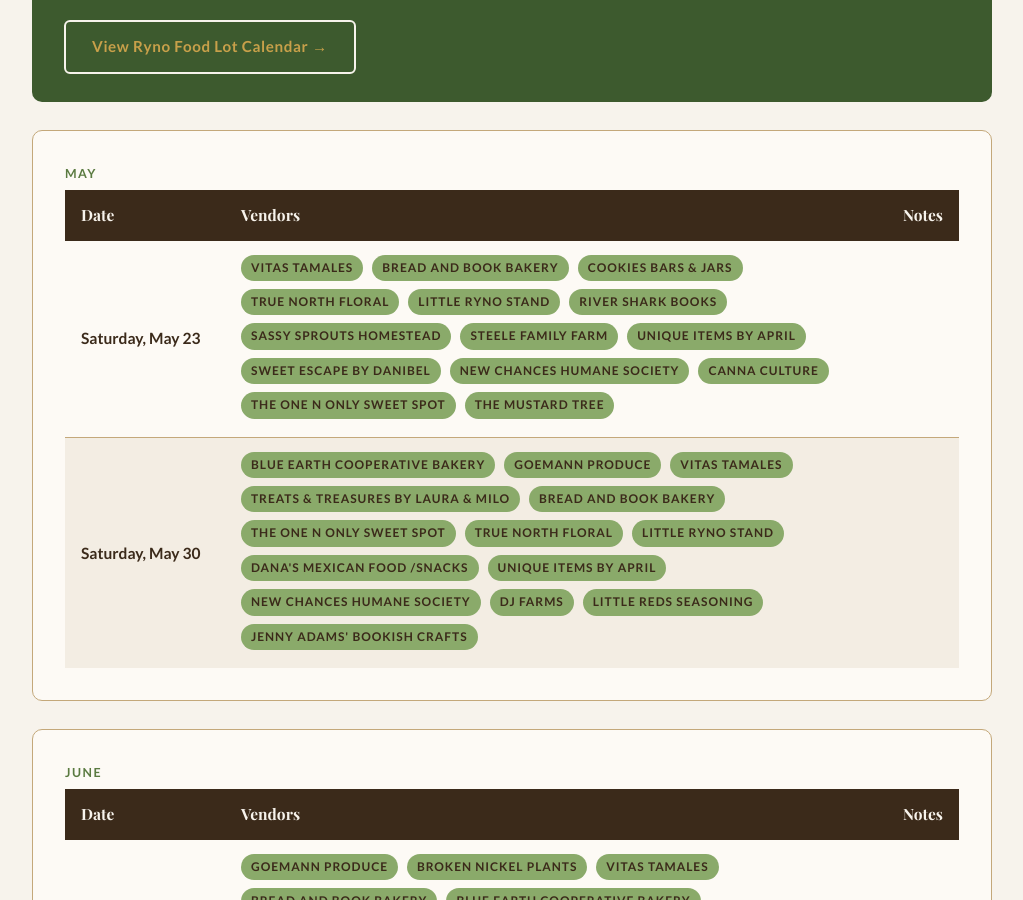
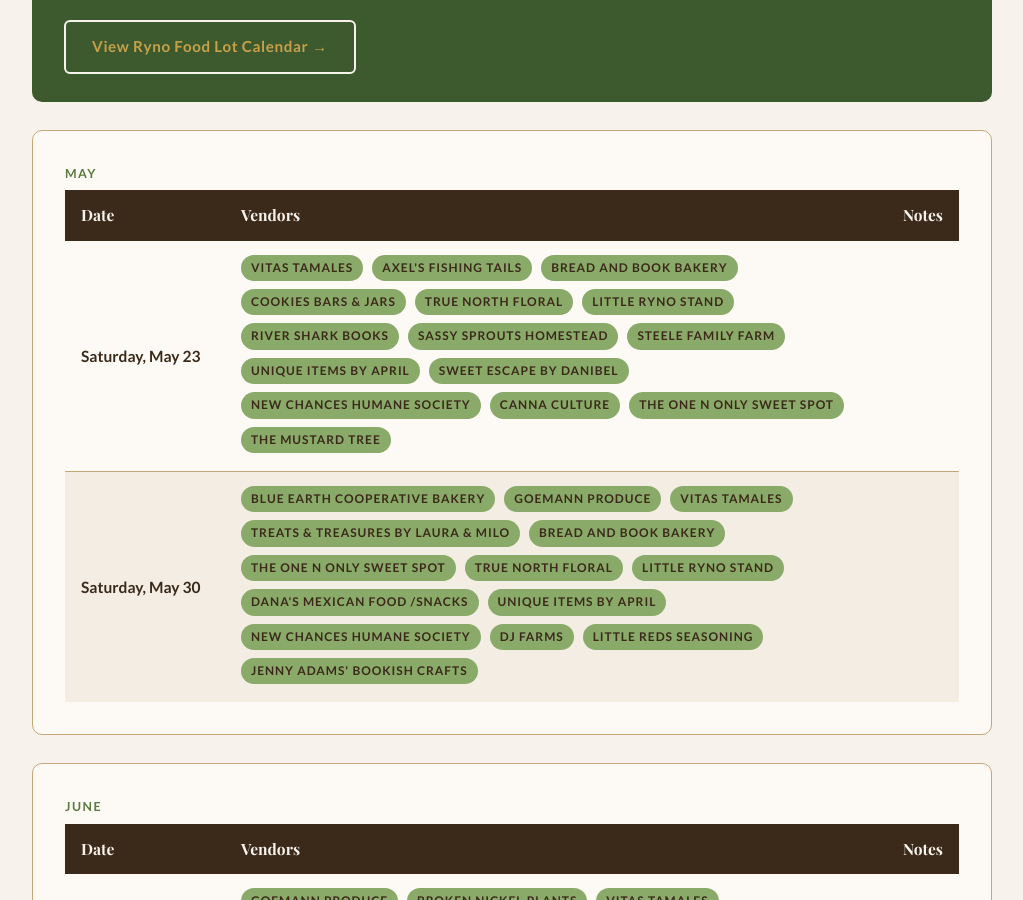
Before and after one commit to blueearthcommunitymarket/blueearthcommunitymarket.github.io, a Jekyll site: the page built from calendar/index.html, in a window 1280 px wide and 900 px high, scrolled down 410 px. Shown: the whole window, without its empty margins (128-1151 px from the left). Built offline with Jekyll 4.4.1, drawn with Linux system fonts in a browser that asks for light colours; some web fonts are replaced.

Commit message:
Add Axel to May 23 calendar

```diff
--- a/calendar/index.html
+++ b/calendar/index.html
@@ -31,6 +31,7 @@ description: 2026 Blue Earth Community Market season schedule. Saturdays 10am-1p
                     <td class="market-date">Saturday, May 23</td>
                     <td>
                         <span class="tag">Vitas Tamales</span>
+                        <span class="tag">Axel's Fishing Tails</span>
                         <span class="tag">Bread and Book Bakery</span>
                         <span class="tag">Cookies Bars &amp; Jars</span>
                         <span class="tag">True North Floral</span>
```
